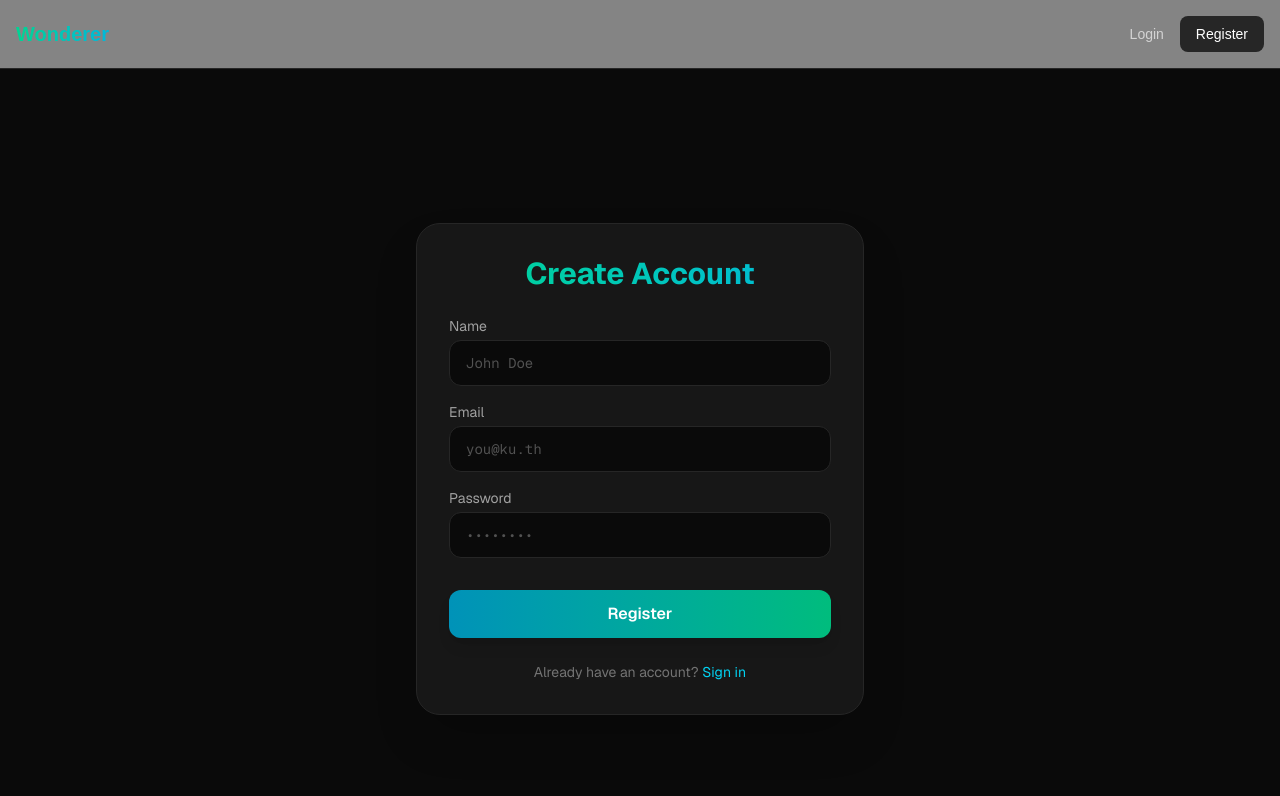
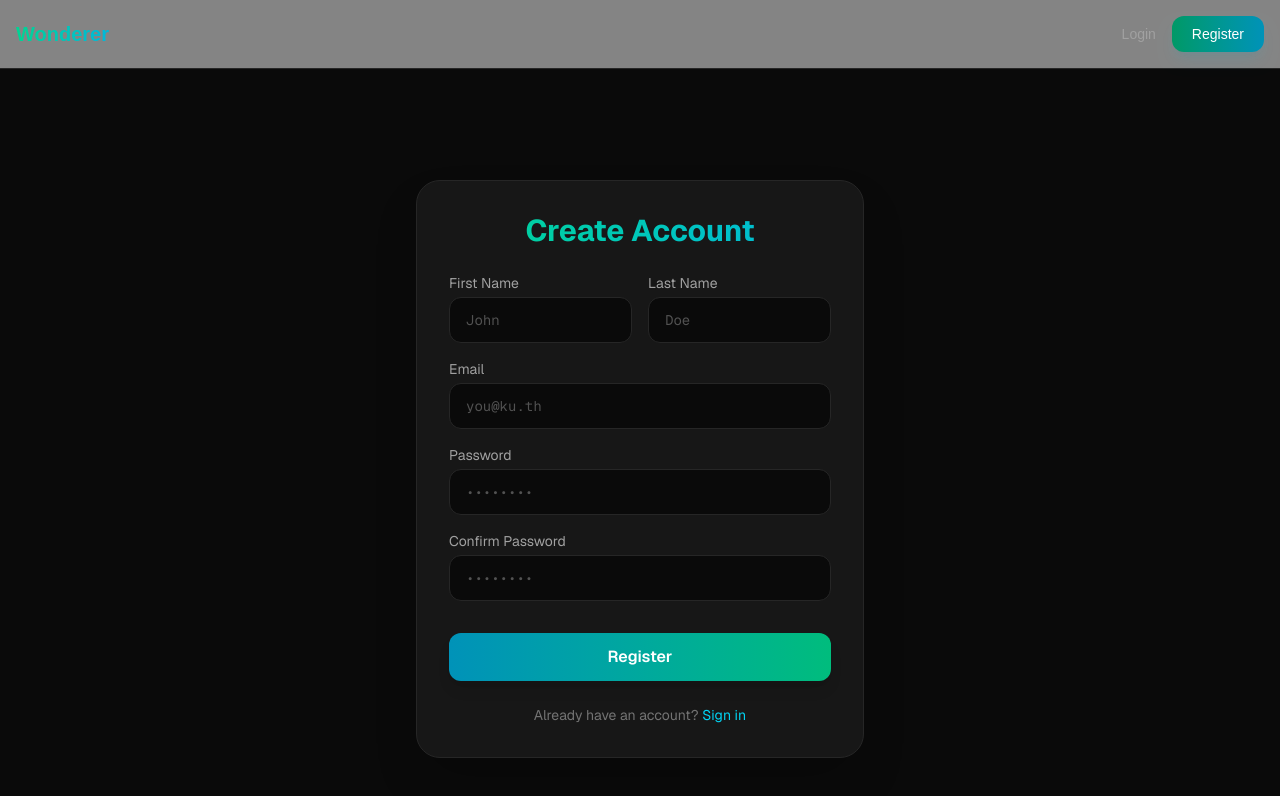
Before and after one commit to Boatalon/Wonderer, a Next.js app in the folder web/: page /register in a window 1280 px wide. Shown: the top 796 px of the page. Built offline with nearby package versions, Linux system fonts and the light colour scheme; no server answers.

Commit message:
feat(auth): support first/last name, password confirmation, and updated header UI

```diff
--- a/web/src/app/api/register/route.ts
+++ b/web/src/app/api/register/route.ts
@@ -5,10 +5,14 @@ import { sendOtpEmail } from '@/lib/email';
 
 export async function POST(req: Request) {
   try {
-    const { name, email, password } = await req.json();
+    const { firstName, lastName, email, password, confirmPassword } = await req.json();
 
-    if (!email || !password) {
-      return NextResponse.json({ error: 'Email and password are required' }, { status: 400 });
+    if (!email || !password || !firstName || !lastName) {
+      return NextResponse.json({ error: 'All fields are required' }, { status: 400 });
+    }
+
+    if (password !== confirmPassword) {
+      return NextResponse.json({ error: 'Passwords do not match' }, { status: 400 });
     }
 
     if (!email.toLowerCase().endsWith('@ku.th')) {
@@ -24,15 +28,20 @@ export async function POST(req: Request) {
     }
 
     const passwordHash = await bcrypt.hash(password, 10);
+    const fullName = `${firstName} ${lastName}`;
 
     const user = await prisma.user.upsert({
       where: { email },
       update: {
-        name,
+        name: fullName,
+        firstName,
+        lastName,
         passwordHash,
       },
       create: {
-        name,
+        name: fullName,
+        firstName,
+        lastName,
         email,
         passwordHash,
       },
--- a/web/src/app/register/page.tsx
+++ b/web/src/app/register/page.tsx
@@ -5,9 +5,11 @@ import { useRouter } from 'next/navigation';
 import Link from 'next/link';
 
 export default function RegisterPage() {
-  const [name, setName] = useState('');
+  const [firstName, setFirstName] = useState('');
+  const [lastName, setLastName] = useState('');
   const [email, setEmail] = useState('');
   const [password, setPassword] = useState('');
+  const [confirmPassword, setConfirmPassword] = useState('');
   const [error, setError] = useState('');
   const [loading, setLoading] = useState(false);
   const router = useRouter();
@@ -17,11 +19,23 @@ export default function RegisterPage() {
     setLoading(true);
     setError('');
 
+    if (password !== confirmPassword) {
+      setError('Passwords do not match');
+      setLoading(false);
+      return;
+    }
+
     try {
       const res = await fetch('/api/register', {
         method: 'POST',
         headers: { 'Content-Type': 'application/json' },
-        body: JSON.stringify({ name, email, password }),
+        body: JSON.stringify({
+          firstName,
+          lastName,
+          email,
+          password,
+          confirmPassword
+        }),
       });
 
       const data = await res.json();
@@ -48,17 +62,31 @@ export default function RegisterPage() {
         {error && <div className="bg-red-950/50 border border-red-900 text-red-400 p-3 rounded-xl mb-4 text-sm text-center">{error}</div>}
 
         <form onSubmit={handleSubmit} className="flex flex-col gap-4">
+          <div className="grid grid-cols-2 gap-4">
             <div className="flex flex-col gap-1">
-            <label className="text-sm text-neutral-400">Name</label>
+              <label className="text-sm text-neutral-400">First Name</label>
               <input
                 type="text"
-              value={name}
-              onChange={(e) => setName(e.target.value)}
+                value={firstName}
+                onChange={(e) => setFirstName(e.target.value)}
                 required
                 className="bg-neutral-950 border border-neutral-800 rounded-xl px-4 py-3 placeholder:text-neutral-600 focus:outline-none focus:ring-2 focus:ring-cyan-500 transition-all font-mono text-sm"
-              placeholder="John Doe"
+                placeholder="John"
               />
             </div>
+            <div className="flex flex-col gap-1">
+              <label className="text-sm text-neutral-400">Last Name</label>
+              <input
+                type="text"
+                value={lastName}
+                onChange={(e) => setLastName(e.target.value)}
+                required
+                className="bg-neutral-950 border border-neutral-800 rounded-xl px-4 py-3 placeholder:text-neutral-600 focus:outline-none focus:ring-2 focus:ring-cyan-500 transition-all font-mono text-sm"
+                placeholder="Doe"
+              />
+            </div>
+          </div>
+
           <div className="flex flex-col gap-1">
             <label className="text-sm text-neutral-400">Email</label>
             <input
@@ -70,12 +98,25 @@ export default function RegisterPage() {
               placeholder="you@ku.th"
             />
           </div>
+
           <div className="flex flex-col gap-1">
             <label className="text-sm text-neutral-400">Password</label>
             <input
               type="password"
               value={password}
               onChange={(e) => setPassword(e.target.value)}
+              required
+              className="bg-neutral-950 border border-neutral-800 rounded-xl px-4 py-3 placeholder:text-neutral-600 focus:outline-none focus:ring-2 focus:ring-cyan-500 transition-all font-mono text-sm"
+              placeholder="••••••••"
+            />
+          </div>
+
+          <div className="flex flex-col gap-1">
+            <label className="text-sm text-neutral-400">Confirm Password</label>
+            <input
+              type="password"
+              value={confirmPassword}
+              onChange={(e) => setConfirmPassword(e.target.value)}
               required
               className="bg-neutral-950 border border-neutral-800 rounded-xl px-4 py-3 placeholder:text-neutral-600 focus:outline-none focus:ring-2 focus:ring-cyan-500 transition-all font-mono text-sm"
               placeholder="••••••••"
--- a/web/src/auth.ts
+++ b/web/src/auth.ts
@@ -37,10 +37,32 @@ export const { handlers, signIn, signOut, auth } = NextAuth({
 
         if (!isValid) return null
 
-        return { id: user.id, email: user.email, name: user.name }
+        return {
+          id: user.id,
+          email: user.email,
+          name: user.name,
+          firstName: user.firstName,
+          lastName: user.lastName
+        }
       },
     }),
   ],
+  callbacks: {
+    async jwt({ token, user }: any) {
+      if (user) {
+        token.firstName = user.firstName;
+        token.lastName = user.lastName;
+      }
+      return token;
+    },
+    async session({ session, token }: any) {
+      if (session.user) {
+        session.user.firstName = token.firstName;
+        session.user.lastName = token.lastName;
+      }
+      return session;
+    },
+  },
   pages: {
     signIn: '/login',
   },
--- a/web/src/components/Header.tsx
+++ b/web/src/components/Header.tsx
@@ -10,30 +10,33 @@ export default async function Header() {
         Wonderer
       </Link>
 
-      <nav className="flex items-center gap-4">
+      <nav className="flex items-center gap-6">
         {session?.user ? (
-          <>
-            <span className="text-sm text-neutral-400">
-              Welcome, {session.user.name || session.user.email}
-            </span>
+          <div className="flex items-center gap-4">
+            <div className="flex flex-col items-end">
+              <span className="text-xs text-neutral-500 font-medium uppercase tracking-wider">Logged in as</span>
+              <span className="text-sm font-semibold text-neutral-200">
+                {(session.user as any).firstName || session.user.name || session.user.email} {(session.user as any).lastName || ''}
+              </span>
+            </div>
             <form action={async () => {
               'use server';
               await signOut();
             }}>
-              <button className="text-sm text-red-400 hover:text-red-300 transition-colors">
+              <button className="px-3 py-1.5 text-sm text-red-500 hover:bg-red-500/10 rounded-lg transition-all border border-red-500/20">
                 Sign Out
               </button>
             </form>
-          </>
+          </div>
         ) : (
-          <>
-            <Link href="/login" className="text-sm text-neutral-300 hover:text-white transition-colors">
+          <div className="flex items-center gap-4">
+            <Link href="/login" className="text-sm text-neutral-400 hover:text-white transition-colors">
               Login
             </Link>
-            <Link href="/register" className="text-sm px-4 py-2 bg-neutral-800 hover:bg-neutral-700 rounded-lg text-white transition-colors">
+            <Link href="/register" className="text-sm px-5 py-2 bg-gradient-to-r from-emerald-600 to-cyan-600 hover:from-emerald-500 hover:to-cyan-500 rounded-xl text-white font-medium transition-all shadow-lg shadow-cyan-500/10">
               Register
             </Link>
-          </>
+          </div>
         )}
       </nav>
     </header>
```
Also changed, not shown: 1 other file (tests, documents, lock files or other folders). Lines whose indentation alone changed are shown as unchanged.
